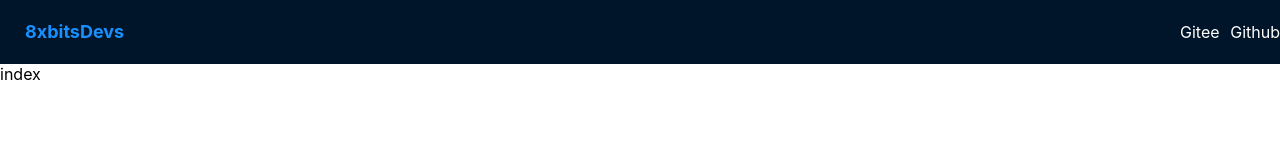
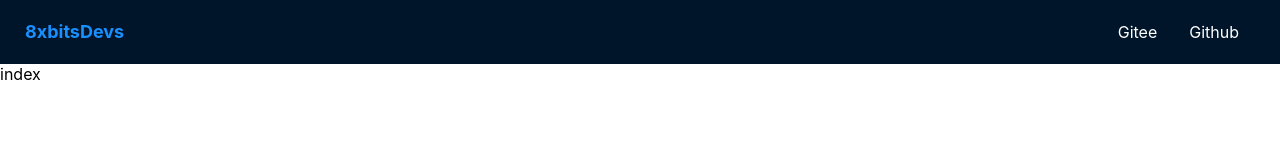
Before and after one commit to 8xbitDevs/low-code-h5, a React (Vite) app: page /#/ in a window 1280 px wide. Shown: the top 160 px of the page. Built offline with nearby package versions, Linux system fonts and the light colour scheme.

Commit message:
导航栏制作以及路由修改

```diff
--- a/package.json
+++ b/package.json
@@ -8,6 +8,7 @@
     "preview": "vite preview"
   },
   "dependencies": {
+    "pubsub-js": "^1.9.4",
     "react": "^18.0.0",
     "react-dom": "^18.0.0",
     "react-router-dom": "6"
--- a/src/components/NavigationBar/NavigationBar.jsx
+++ b/src/components/NavigationBar/NavigationBar.jsx
@@ -1,20 +1,55 @@
-import React from 'react'
-import { Link } from 'react-router-dom'
-import styles from './NavigationBar.module.scss'
-import Bar from './bar'
+import React, { useEffect, useState } from "react";
+import { Link } from "react-router-dom";
+import style from "./NavigationBar.module.scss";
+import Bar from "./bar";
 
 const NavigationBar = () => {
+  const [barlist, setBarList] = useState([
+    {
+      content: "Gitee",
+      active: false,
+    },
+    {
+      content: "Github",
+      active: false,
+    },
+  ]);
+  const changeStateBar = (clickIndex) => {
+    const newBarlist = barlist.map((item, index) => {
+      if (clickIndex === index) {
+        return {
+          ...item,
+          active: !item.active,
+        };
+      } else {
+        return {
+          ...item,
+          active: false,
+        };
+      }
+    });
+    setBarList(newBarlist);
+  };
+
   return (
-    <header className={styles.container}>
-      <Link to='/'>
-        <h3 className={styles.logo}>8xbitsDevs</h3>
-      </Link >
-      <div className={styles.barLayout}>
-        <Bar name='Gitee'></Bar>
-        <Bar name='Github'></Bar>
+    <header className={style.container}>
+      <Link to="/">
+        <h3 className={style.logo}>8xbitsDevs</h3>
+      </Link>
+      <div className={style.barLayout}>
+        {barlist.map((item, index) => {
+          return (
+            <Bar
+              key={index}
+              content={item.content}
+              active={item.active}
+              click={() => changeStateBar(index)}
+            ></Bar>
+          );
+        })}
       </div>
     </header>
-  )
-}
+  );
+};
 
-export default NavigationBar
+export default NavigationBar;
--- a/src/components/NavigationBar/NavigationBar.module.scss
+++ b/src/components/NavigationBar/NavigationBar.module.scss
@@ -20,9 +20,9 @@
   }
 
   .barLayout{
-    width: 100px;
+    width: auto;
     height: 4rem;
-    right: 0;
+    right: 25px;
     position: absolute;
     // background-color: wheat;
     display: flex;
--- a/src/components/NavigationBar/bar/index.jsx
+++ b/src/components/NavigationBar/bar/index.jsx
@@ -1,18 +1,13 @@
 import React, { useRef } from 'react'
 import { useEffect, useState } from 'react'
-import styles from './index.module.scss'
+import style from './index.module.scss'
+import PubSub from 'pubsub-js'
+
 function Bar(props) {
-    const bar = useRef()
-    useEffect(() => {
-        console.log(props.name)
-        console.log(bar.current.innerHTML)
-        bar.current.innerHTML = props.name
-    },[])
+    const { click, content, active } = props;
 
     return (
-        <div ref={bar} className={styles.bar}>
-
-        </div>
+        <div className={!active ? style.bar : `${style.bar} ${style.bar_active}`} onClick={() => click()} >{content}</div>
     )
 }
 
--- a/src/components/NavigationBar/bar/index.module.scss
+++ b/src/components/NavigationBar/bar/index.module.scss
@@ -1,7 +1,18 @@
-.bar{
+.bar {
     width: auto;
     height: 4rem;
+    padding: 0 1rem;
     // background-color: white;
     line-height: 4rem;
     color: white;
+    cursor: pointer;
+
+    &_active{
+        background-color: #1890FF;
+    }
 }
+
+.bar:hover {
+    background-color: #1890FF;
+    transition: 0.24s;
+}
```
Also changed, not shown: 1 other file (tests, documents, lock files or other folders).
